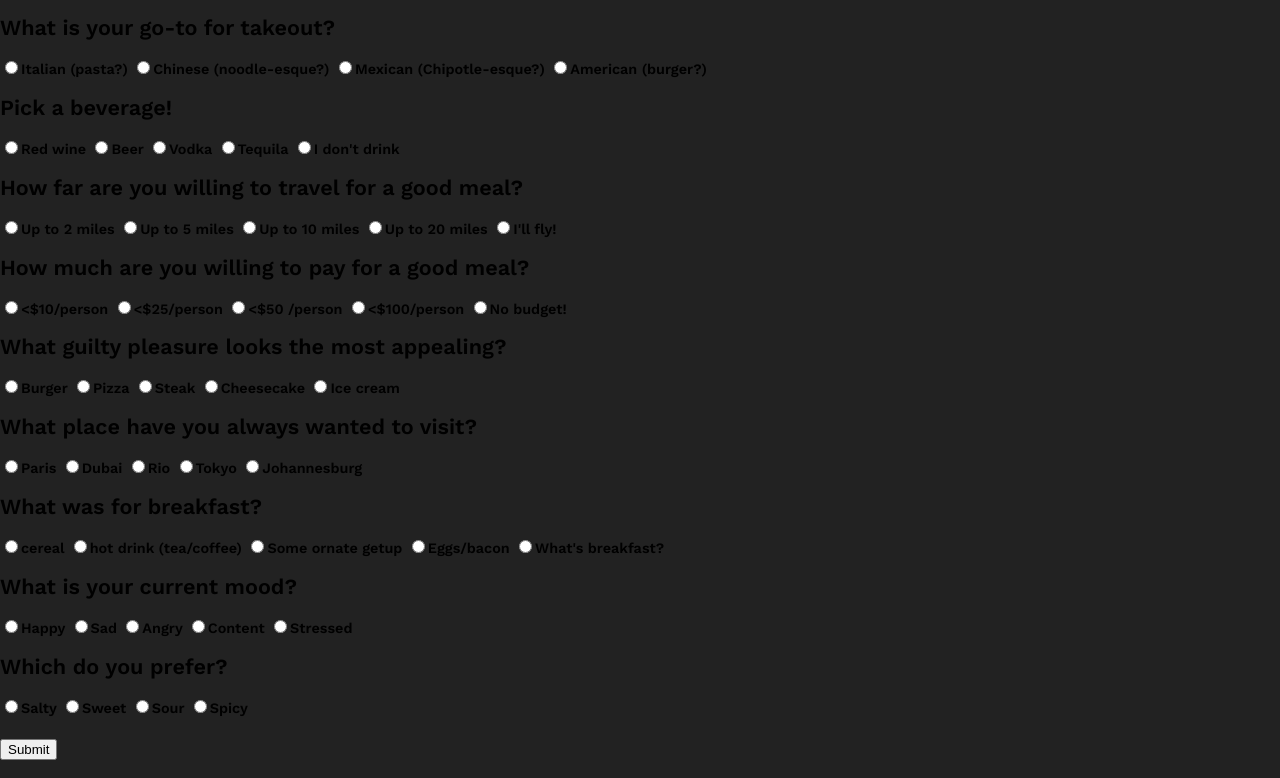
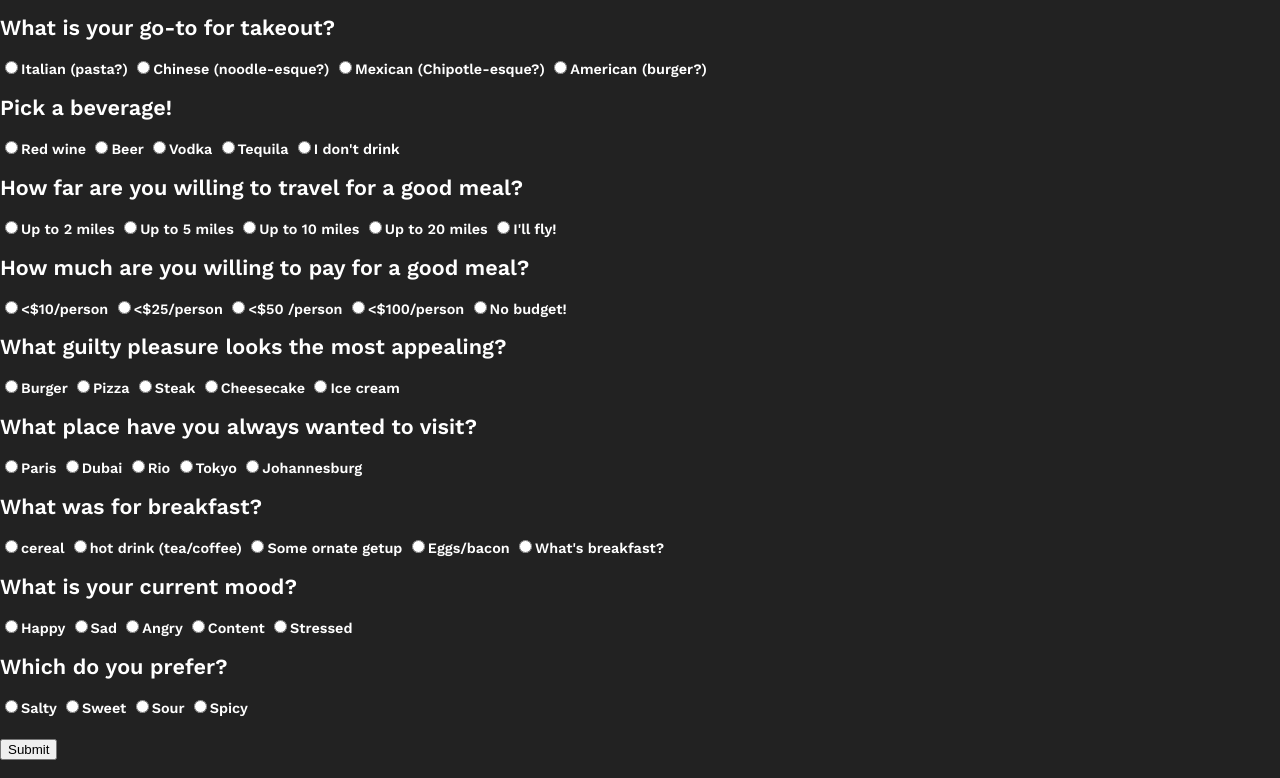
Before and after one commit to vfigueroa/CS411_Group16, a website: page public/quiz.html in a window 1280 px wide. Shown: the part 153-931 px from the top of the page. Drawn offline with nearby package versions, Linux system fonts and the light colour scheme.

Commit message:
change of background color and text color

```diff
--- a/public/quiz.css
+++ b/public/quiz.css
@@ -72,3 +72,7 @@ nav a::before {
 nav a:hover::before {
   width: 100%;
 }
+
+form {
+  color: white;
+}
```
